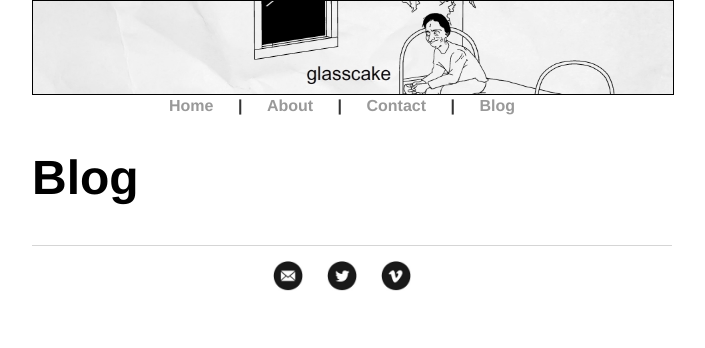
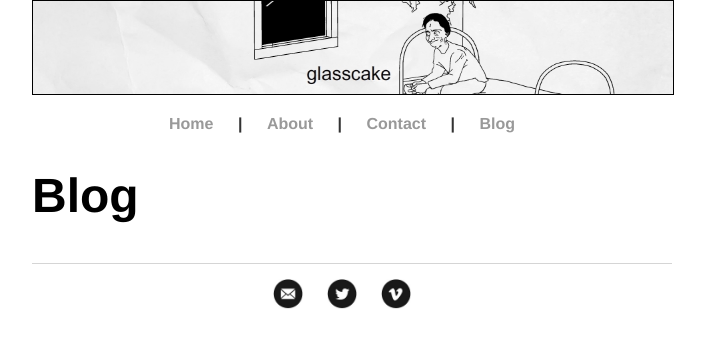
Before and after one commit to glasscaked/strip, a Jekyll site: the page built from blog/index.html, in a window 1280 px wide. Shown: the top 348 px of the page, without its empty margins (288-993 px from the left). Built offline with Jekyll 4.4.1, drawn with Linux system fonts in a browser that asks for light colours.

Commit message:
Update default.html

```diff
--- a/_layouts/default.html
+++ b/_layouts/default.html
@@ -10,7 +10,7 @@
   <body>
     <header>
       <div id="logo-container"><img href="/" alt="banner" src="/images/banner.jpg" border="1" /></div>
-    <nav>
+    <nav><br>
 <ul>
 <li><a href="/">Home</a></li>
   <li>|</li>
```
